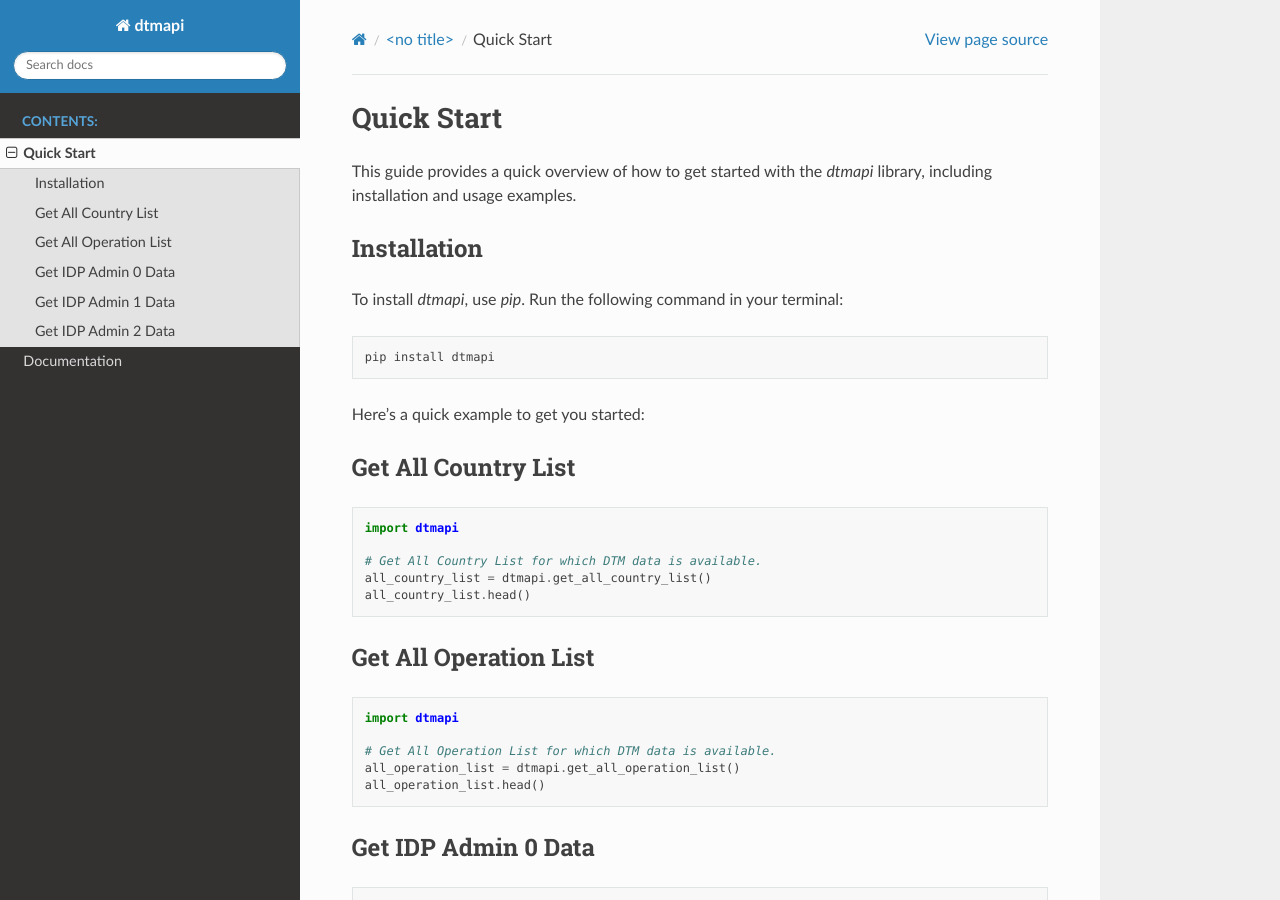
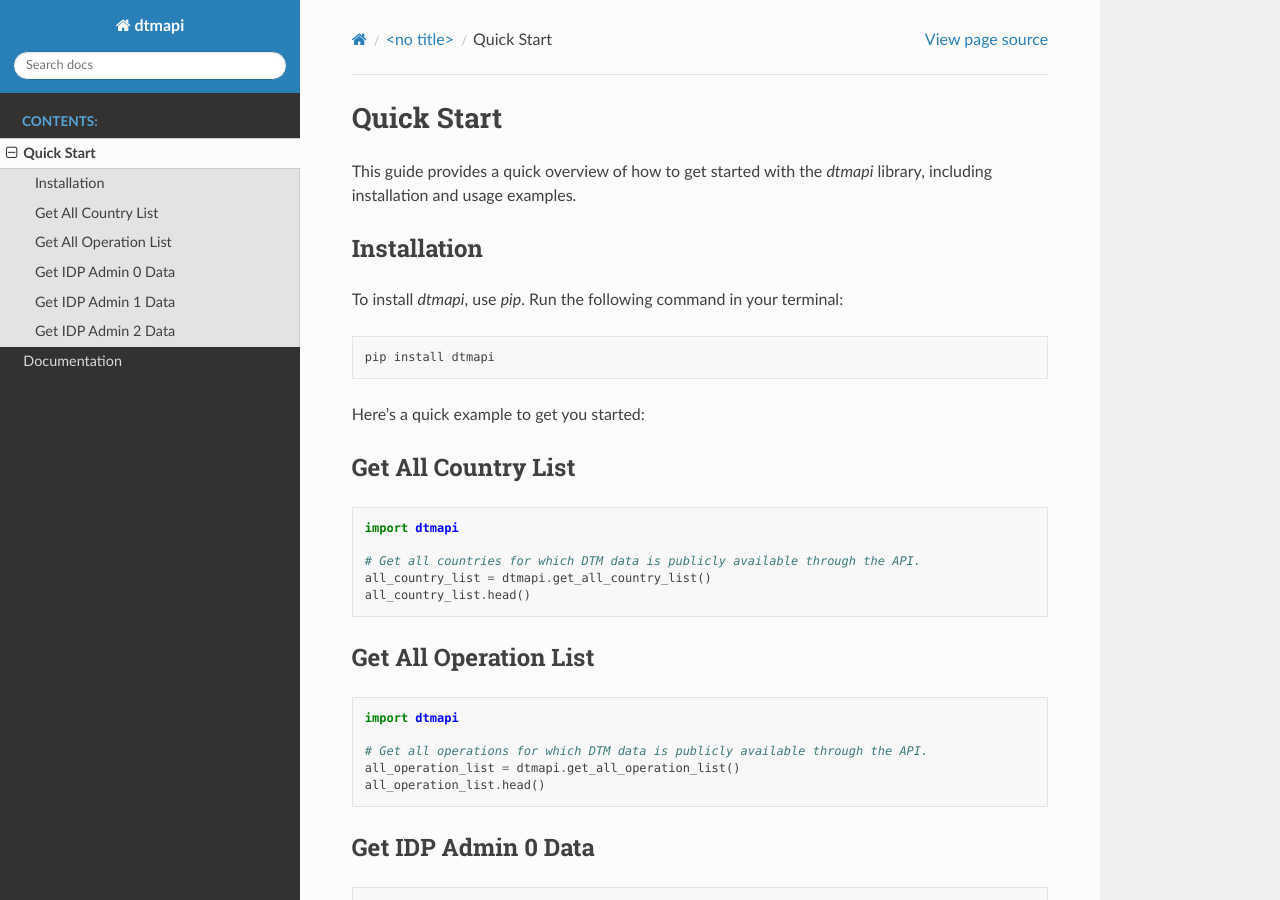
Before and after one commit to Displacement-Tracking-Matrix/dtmapi, a Sphinx documentation site: the page built from docs/usage.rst, in a window 1280 px wide and 900 px high. Built offline with Sphinx 7.4.7 and the Read the Docs theme 2.0.0, drawn with Linux system fonts in a browser that asks for light colours.

Commit message:
update new endpoints

```diff
--- a/docs/usage.rst
+++ b/docs/usage.rst
@@ -22,7 +22,7 @@ Get All Country List
 
     import dtmapi
 
-    # Get All Country List for which DTM data is available.
+    # Get all countries for which DTM data is publicly available through the API.
     all_country_list = dtmapi.get_all_country_list()
     all_country_list.head()
 
@@ -34,7 +34,7 @@ Get All Operation List
 
     import dtmapi
 
-    # Get All Operation List for which DTM data is available.
+    # Get all operations for which DTM data is publicly available through the API.
     all_operation_list = dtmapi.get_all_operation_list()
     all_operation_list.head()
 
--- a/setup.py
+++ b/setup.py
@@ -4,7 +4,7 @@ from setuptools import find_packages, setup
 
 setup(
     name="dtmapi",
-    version="0.0.8",
+    version="0.0.9",
     packages=find_packages(),
     install_requires=["requests", "pandas"],
     description="A Python package for fetching data from the IOM's Displacement Tracking Matrix (DTM).",
```
Also changed, not shown: README.md (+2 -2 lines), 1 other file.
